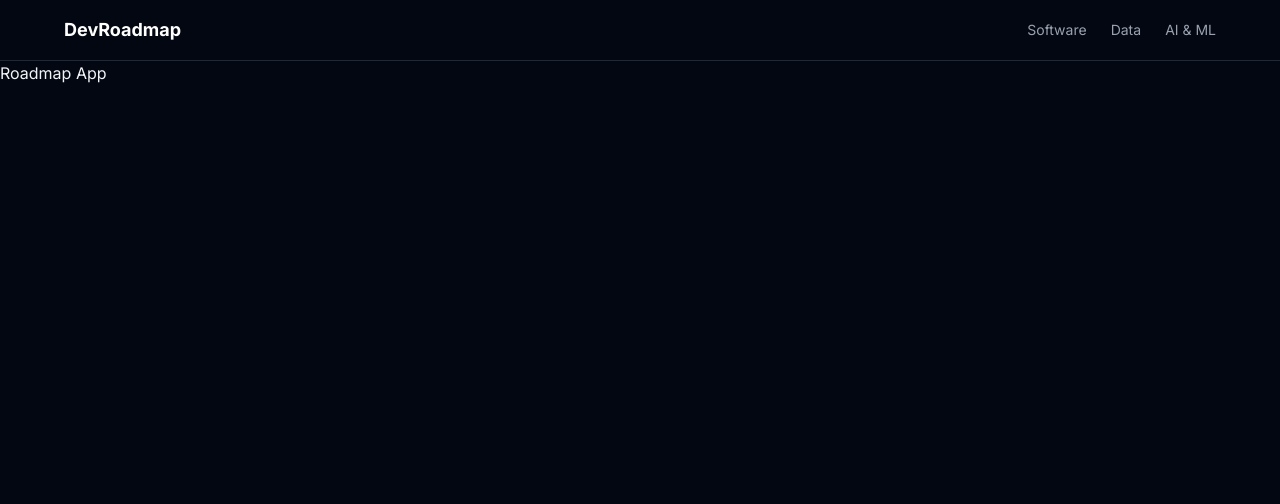
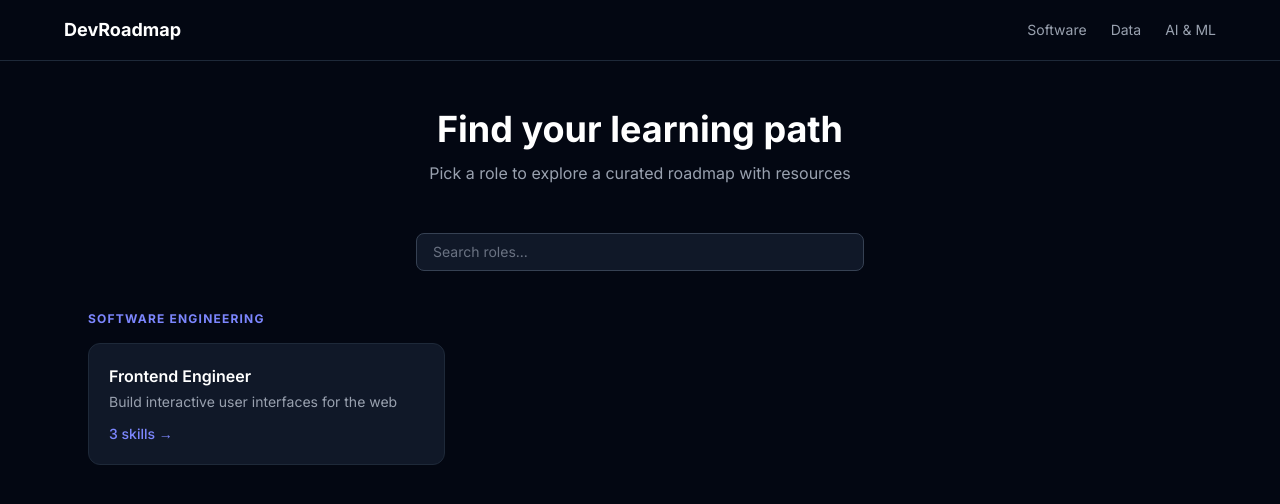
Before and after one commit to arsalanshaikhh/Roadify, a Next.js app: page / in a window 1280 px wide. Shown: the top 504 px of the page. Built offline with nearby package versions, Linux system fonts and the light colour scheme.

Commit message:
feat: build home page with role cards, category groups, and search

```diff
--- a/src/app/page.tsx
+++ b/src/app/page.tsx
@@ -1,3 +1,19 @@
+import { getAllRoadmaps, getCategories } from '@/lib/content';
+import RoleSearch from '@/components/RoleSearch';
+
 export default function Home() {
-  return <main><h1>Roadmap App</h1></main>;
+  const categories = getCategories();
+  const roadmaps = getAllRoadmaps();
+
+  return (
+    <main className="mx-auto max-w-6xl px-6 py-12">
+      <div className="mb-12 text-center">
+        <h1 className="text-4xl font-bold text-white">Find your learning path</h1>
+        <p className="mt-3 text-gray-400">
+          Pick a role to explore a curated roadmap with resources
+        </p>
+      </div>
+      <RoleSearch roadmaps={roadmaps} categories={categories} />
+    </main>
+  );
 }
--- /dev/null
+++ b/src/components/RoleSearch.tsx
@@ -0,0 +1,61 @@
+'use client';
+
+import { useState } from 'react';
+import RoleCard from './RoleCard';
+import type { Roadmap, Category } from '@/lib/types';
+
+interface Props {
+  roadmaps: Roadmap[];
+  categories: Category[];
+}
+
+const labelColorMap: Record<string, string> = {
+  indigo: 'text-indigo-400',
+  sky: 'text-sky-400',
+  emerald: 'text-emerald-400',
+};
+
+export default function RoleSearch({ roadmaps, categories }: Props) {
+  const [query, setQuery] = useState('');
+
+  const filtered = query.trim()
+    ? roadmaps.filter((r) => r.title.toLowerCase().includes(query.toLowerCase()))
+    : roadmaps;
+
+  return (
+    <>
+      <div className="mb-10 flex justify-center">
+        <input
+          type="text"
+          placeholder="Search roles..."
+          value={query}
+          onChange={(e) => setQuery(e.target.value)}
+          className="w-full max-w-md rounded-lg border border-gray-700 bg-gray-900 px-4 py-2 text-sm text-white placeholder-gray-500 focus:border-indigo-500 focus:outline-none"
+        />
+      </div>
+
+      {categories.map((category) => {
+        const roleCards = filtered.filter((r) => r.category === category.id);
+        if (roleCards.length === 0) return null;
+        const labelColor = labelColorMap[category.color] ?? 'text-indigo-400';
+
+        return (
+          <section key={category.id} id={category.id} className="mb-12">
+            <h2 className={`mb-4 text-xs font-bold uppercase tracking-widest ${labelColor}`}>
+              {category.label}
+            </h2>
+            <div className="grid grid-cols-1 gap-4 sm:grid-cols-2 lg:grid-cols-3">
+              {roleCards.map((roadmap) => (
+                <RoleCard key={roadmap.id} roadmap={roadmap} categoryColor={category.color} />
+              ))}
+            </div>
+          </section>
+        );
+      })}
+
+      {filtered.length === 0 && (
+        <p className="text-center text-gray-500">No roles match "{query}".</p>
+      )}
+    </>
+  );
+}
```
